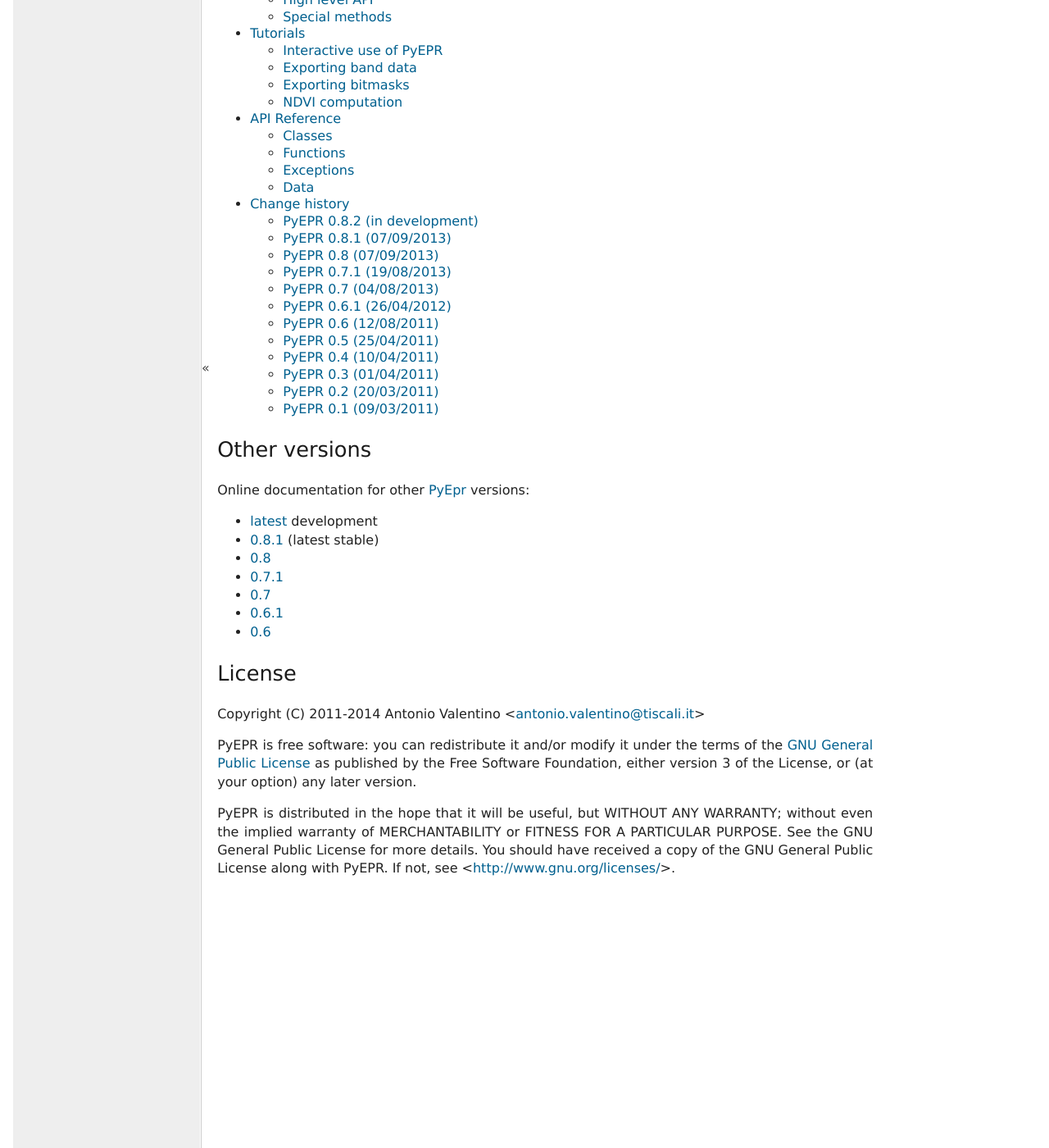
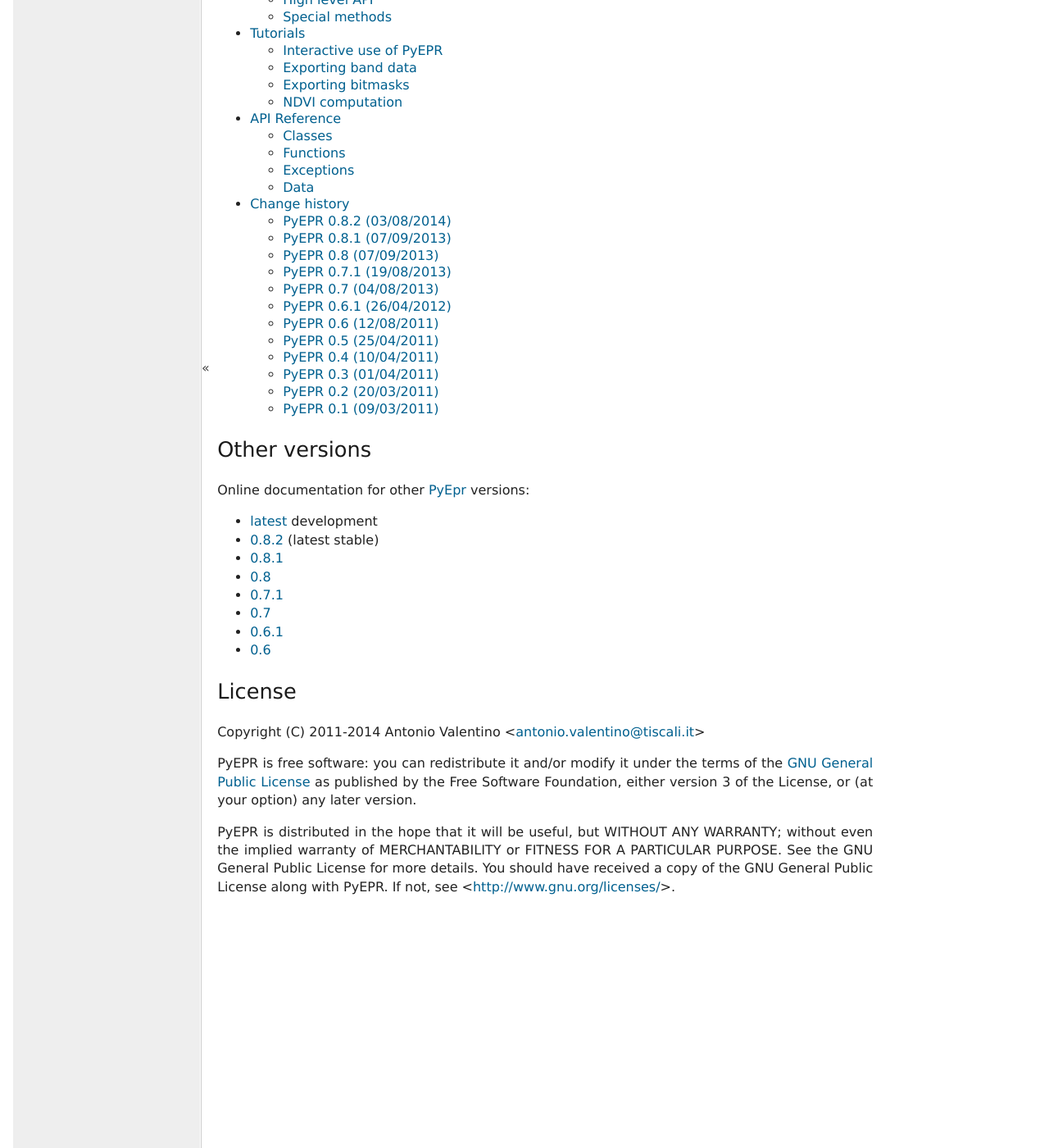
Before and after one commit to avalentino/pyepr, a Sphinx documentation site: the page built from doc/index.txt, in a window 1280 px wide and 1400 px high, scrolled down 819 px. Shown: the whole window at 82% size. Built offline with Sphinx 7.4.7, drawn with Linux system fonts in a browser that asks for light colours; formulas are drawn with MathJax 3; comment, search, counter and statistics services are not loaded; some of the changed text lies outside the part shown.

```diff
--- a/doc/NEWS.txt
+++ b/doc/NEWS.txt
@@ -2,8 +2,8 @@ Change history
 ==============
 
 
-PyEPR 0.8.2 (in development)
-----------------------------
+PyEPR 0.8.2 (03/08/2014)
+------------------------
 
 * fixed segfault caused by incorrect access to :attr:`epr.Dataset.description`
   string in case of closed products
--- a/doc/conf.py
+++ b/doc/conf.py
@@ -70,7 +70,7 @@ copyright = u'2011-2014, Antonio Valentino'
 # The short X.Y version.
 version = '0.8.2'
 # The full version, including alpha/beta/rc tags.
-release = version + 'dev'
+release = version  # + 'dev'
 
 # The language for content autogenerated by Sphinx. Refer to documentation
 # for a list of supported languages.
--- a/doc/index.txt
+++ b/doc/index.txt
@@ -58,7 +58,8 @@ ENVISAT Product Reader Python API
     Online documentation for other PyEpr_ versions:
 
     * `latest <https://pyepr.readthedocs.org/en/latest/>`_ development
-    * `0.8.1 <https://pyepr.readthedocs.org/en/v0.8.1/>`_ (latest stable)
+    * `0.8.2 <https://pyepr.readthedocs.org/en/v0.8.2/>`_ (latest stable)
+    * `0.8.1 <https://pyepr.readthedocs.org/en/v0.8.1/>`_
     * `0.8 <https://pyepr.readthedocs.org/en/v0.8/>`_
     * `0.7.1 <https://pyepr.readthedocs.org/en/v0.7.1/>`_
     * `0.7 <https://pyepr.readthedocs.org/en/v0.7/>`_
```
Also changed, not shown: 1 other file.
